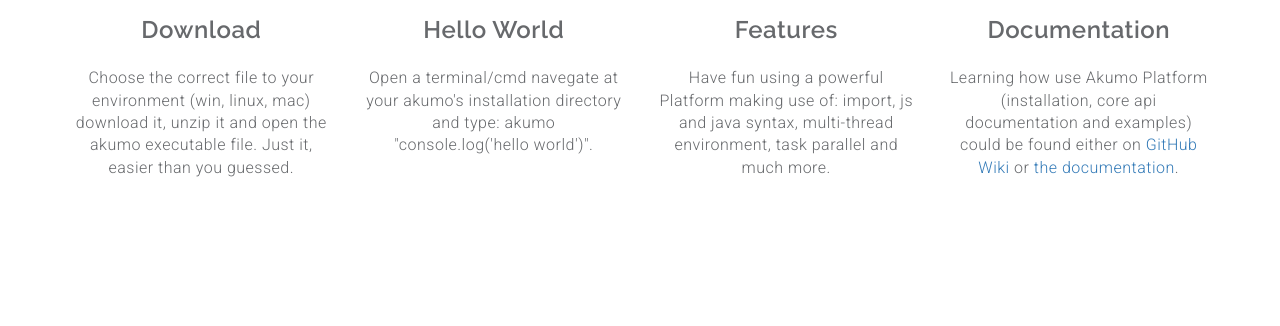
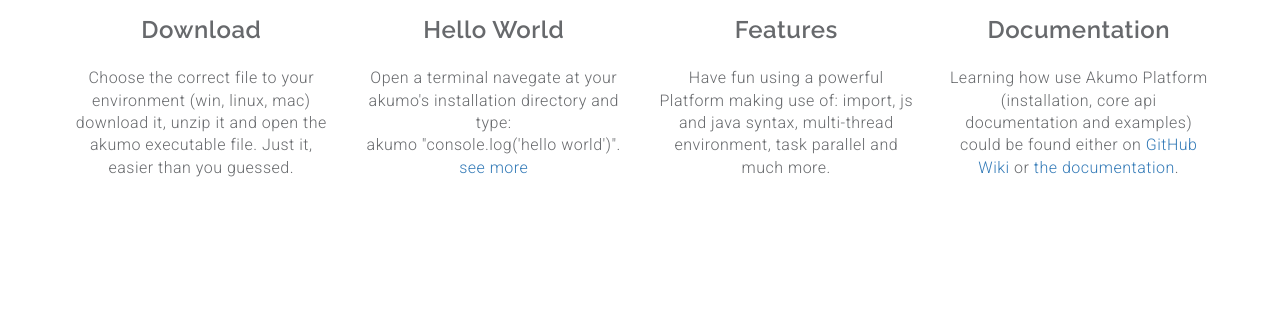
Before and after one commit to akumoplatform/akumoplatform.github.io, a plain HTML site: page index.html in a window 1280 px wide. Shown: the part 791-1117 px from the top of the page. Drawn offline with Linux system fonts and the light colour scheme.

Commit message:
see more: running

```diff
--- a/index.html
+++ b/index.html
@@ -92,7 +92,9 @@
                 <i class="fa fa-pencil fa-fw pull-center fa-2x"></i>
               </div>
               <h3 class="pad-bt15">Hello World</h3>
-              <p>Open a terminal/cmd navegate at your akumo's installation directory and type: akumo "console.log('hello world')".
+              <p>Open a terminal navegate at your akumo's installation directory and type: <br> akumo "console.log('hello world')".<br>
+                <a href="https://github.com/akumoplatform/akumo/wiki/B.-Running">
+                see more</a>
 
 
               </p>
```
